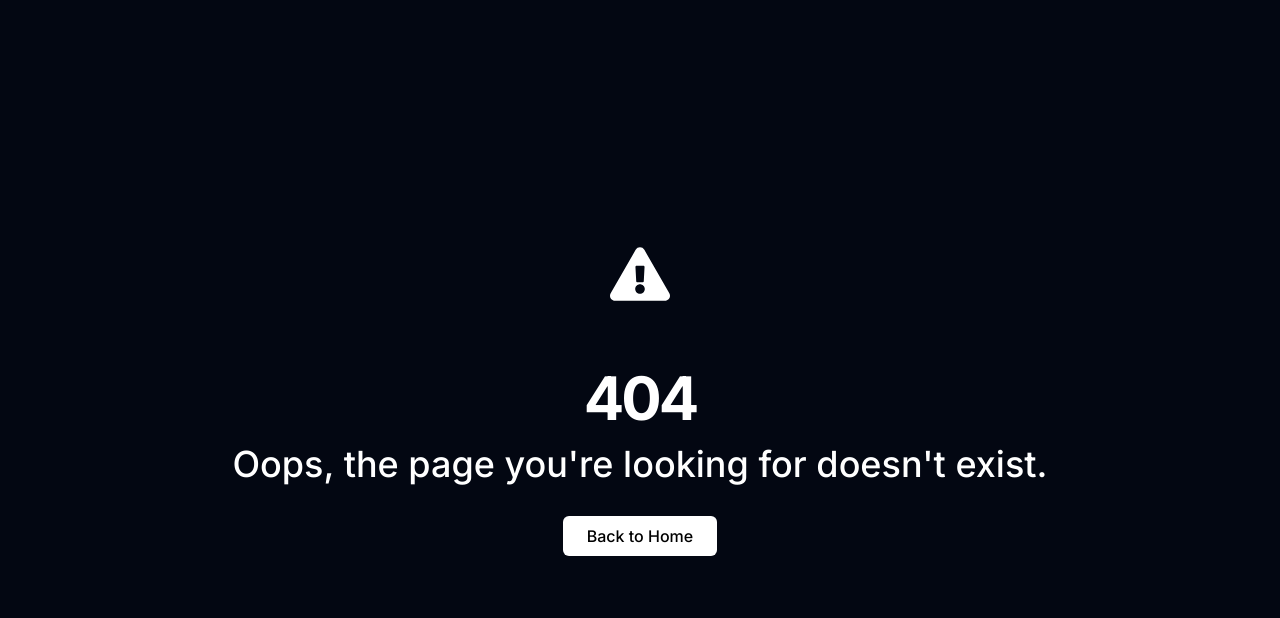
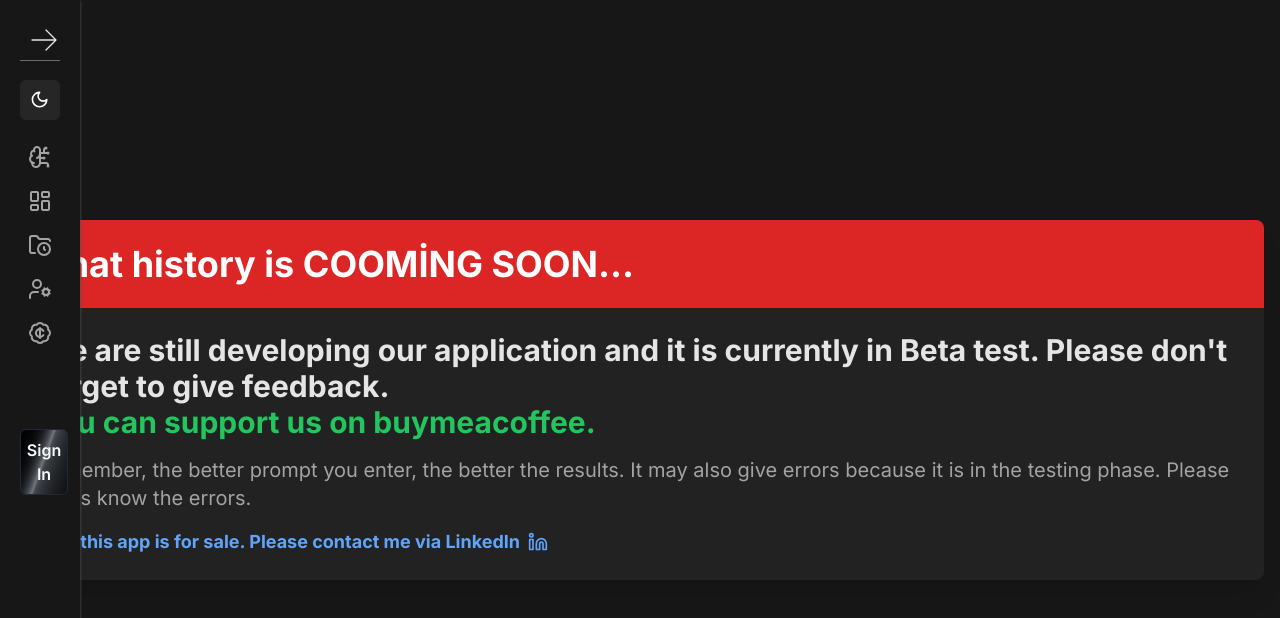
Before and after one commit to ilkayZs/Hylse2, a Next.js app: page /dashboard/history in a window 1280 px wide. Before the commit this address had no page. Shown: the top 618 px of the page. Built offline with nearby package versions, Linux system fonts and the light colour scheme; no server answers.

Commit message:
history page update

```diff
--- /dev/null
+++ b/src/app/dashboard/history/page.tsx
@@ -0,0 +1,44 @@
+import React from 'react'
+import Link from 'next/link';
+import { Linkedin } from 'lucide-react';
+
+
+function page() {
+  return (
+    <div className=" p-4 h-screen dark:bg-neutral-900 bg-neutral-50 flex justify-center items-center">
+          <div className="bg-white/80 dark:bg-neutral-800/80 backdrop-blur-sm rounded-lg shadow-xl overflow-hidden mx-auto">
+          <div className="bg-red-600 p-6">
+              <h2 className="font-bold text-3xl md:text-4xl text-white">
+              Chat history is COOMİNG SOON...
+              </h2>
+          </div>
+          <div className="p-6 space-y-4">
+            <h3 className="font-bold text-2xl md:text-3xl text-neutral-800 dark:text-neutral-200">
+              We are still developing our application and it is currently in Beta test. Please don&apos;t forget to give feedback.
+            </h3>
+            <Link
+            href='https://www.buymeacoffee.com/hylse'
+            target="_blank"
+            rel="noreferrer"
+             className="font-bold text-2xl md:text-3xl text-green-500 my-2">
+            You can support us on buymeacoffee.
+            </Link>
+            <h4 className="text-lg md:text-xl text-neutral-600 dark:text-neutral-400">
+              Remember, the better prompt you enter, the better the results. It may also give errors because it is in the testing phase. Please let us know the errors.
+            </h4>
+            <a
+              href="https://www.linkedin.com/in/hylse-ai-b00009214/"
+              target="_blank"
+              rel="noreferrer"
+              className="inline-flex items-center gap-2 text-blue-600 hover:text-blue-800 dark:text-blue-400 dark:hover:text-blue-300 font-bold text-lg mt-4 transition-colors duration-200"
+            >
+              And this app is for sale. Please contact me via LinkedIn
+              <Linkedin className="w-5 h-5" />
+            </a>
+          </div>
+        </div>
+    </div>
+  )
+}
+
+export default page
--- a/src/app/dashboard/page.tsx
+++ b/src/app/dashboard/page.tsx
@@ -68,6 +68,15 @@
             <h3 className="font-bold text-2xl md:text-3xl text-neutral-800 dark:text-neutral-200">
               We are still developing our application and it is currently in Beta test. Please don&apos;t forget to give feedback.
             </h3>
+            <div className='h-12 rounded'>
+            <Link
+            href='https://www.buymeacoffee.com/hylse'
+            target="_blank"
+            rel="noreferrer"
+             className="font-bold text-2xl md:text-3xl text-green-500 my-2">
+            You can support us on buymeacoffee.
+            </Link>
+            </div>
             <h4 className="text-lg md:text-xl text-neutral-600 dark:text-neutral-400">
               Remember, the better prompt you enter, the better the results. It may also give errors because it is in the testing phase. Please let us know the errors.
             </h4>
```
